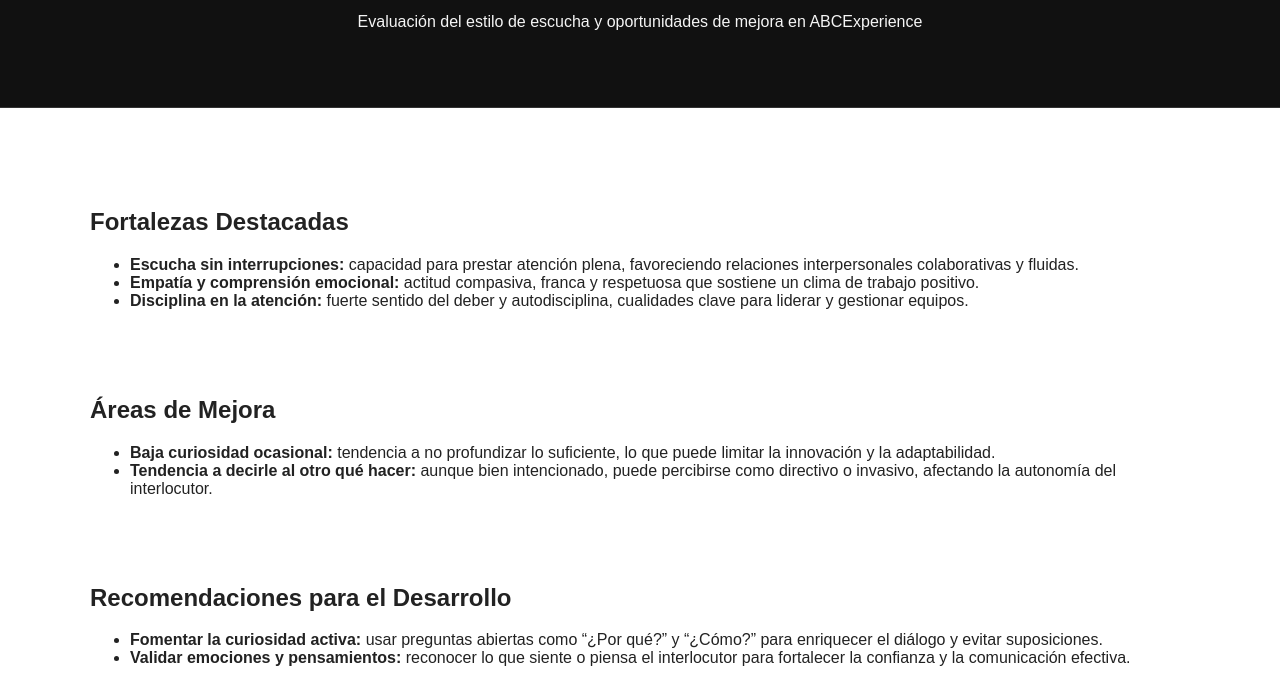
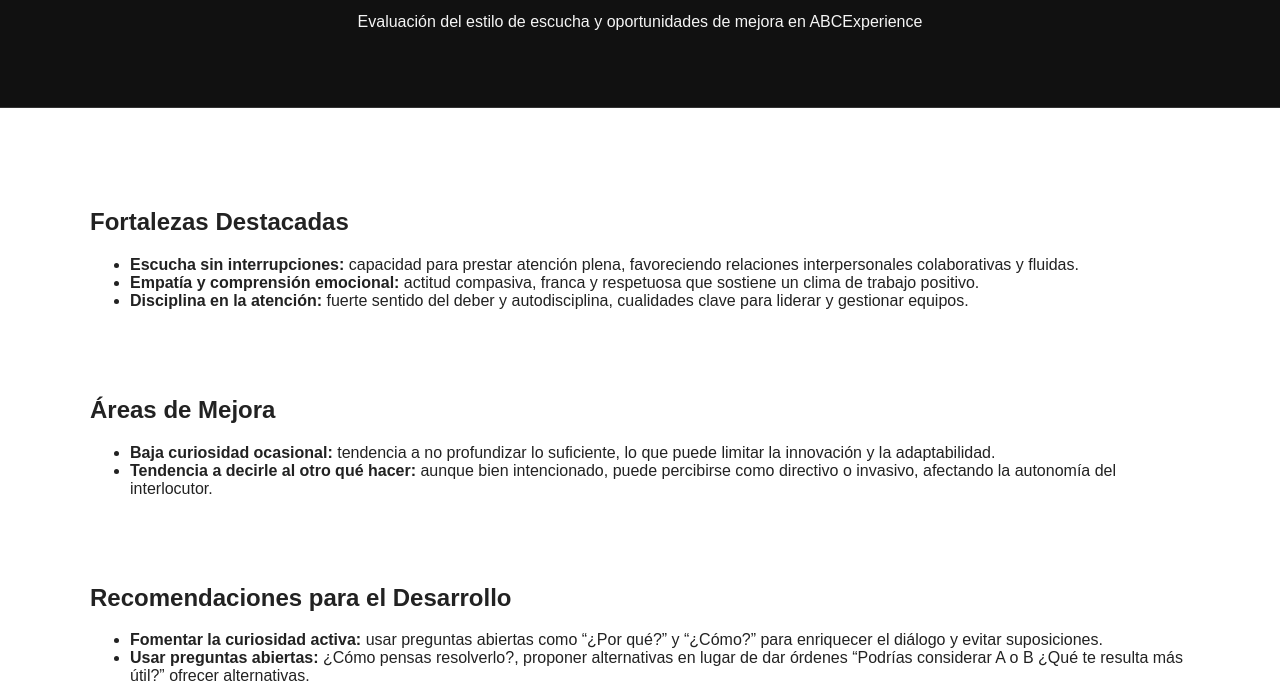
Before and after one commit to JuanOlobardi/ABCExperience, a plain HTML site: page unidades/unidad6.html in a window 1280 px wide. Shown: the part 100-800 px from the top of the page. Drawn offline with Linux system fonts and the light colour scheme.

Commit message:
modificación en unidad 6

```diff
--- a/unidades/unidad6.html
+++ b/unidades/unidad6.html
@@ -69,8 +69,8 @@
         </li>
 
         <li>
-          <strong>Validar emociones y pensamientos:</strong> reconocer lo que siente o piensa
-          el interlocutor para fortalecer la confianza y la comunicación efectiva.
+          <strong>Usar preguntas abiertas:</strong> ¿Cómo pensas resolverlo?, proponer alternativas en lugar de dar órdenes
+          “Podrías considerar A o B ¿Qué te resulta más útil?” ofrecer alternativas.
         </li>
       </ul>
     </section>
```
